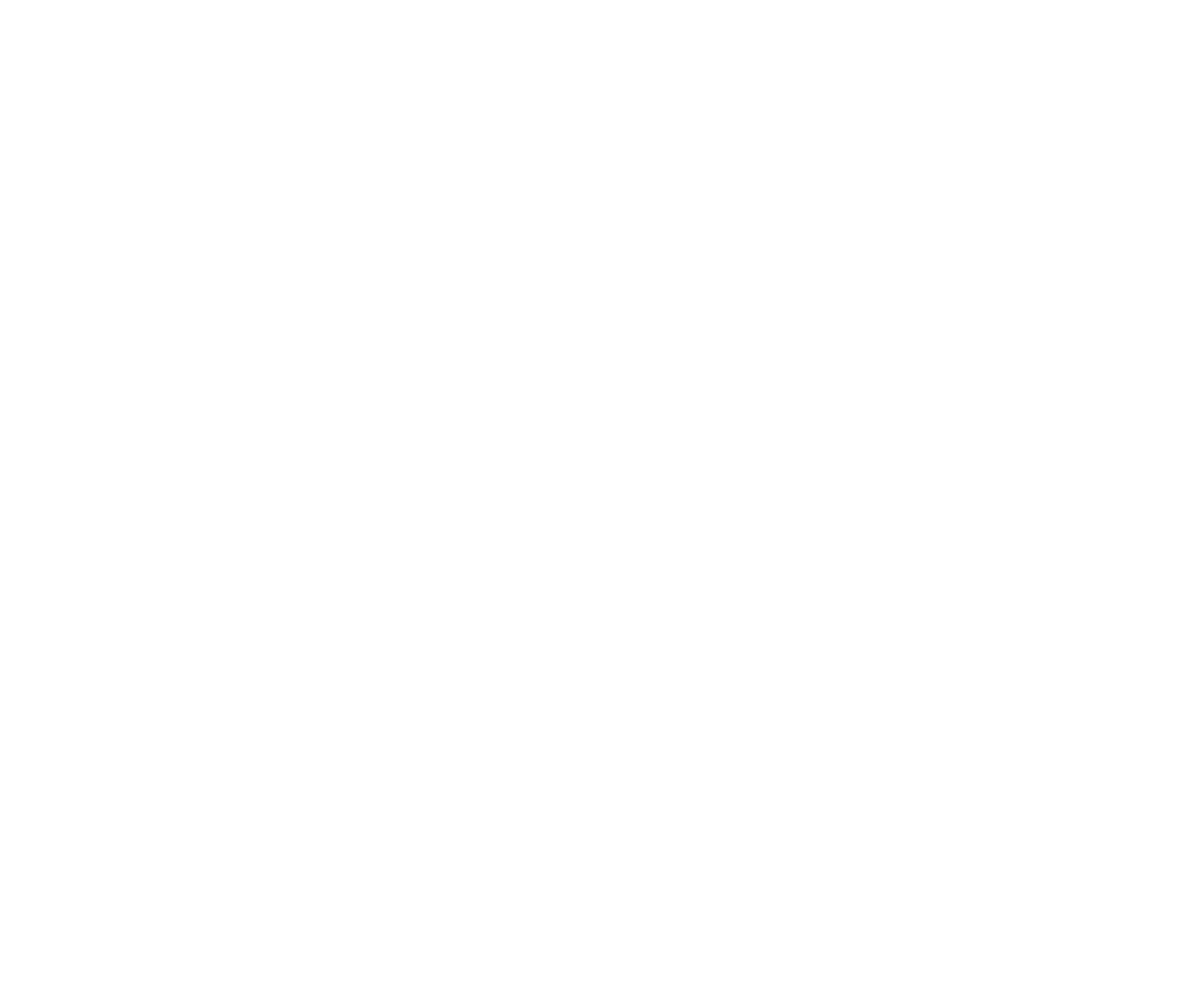
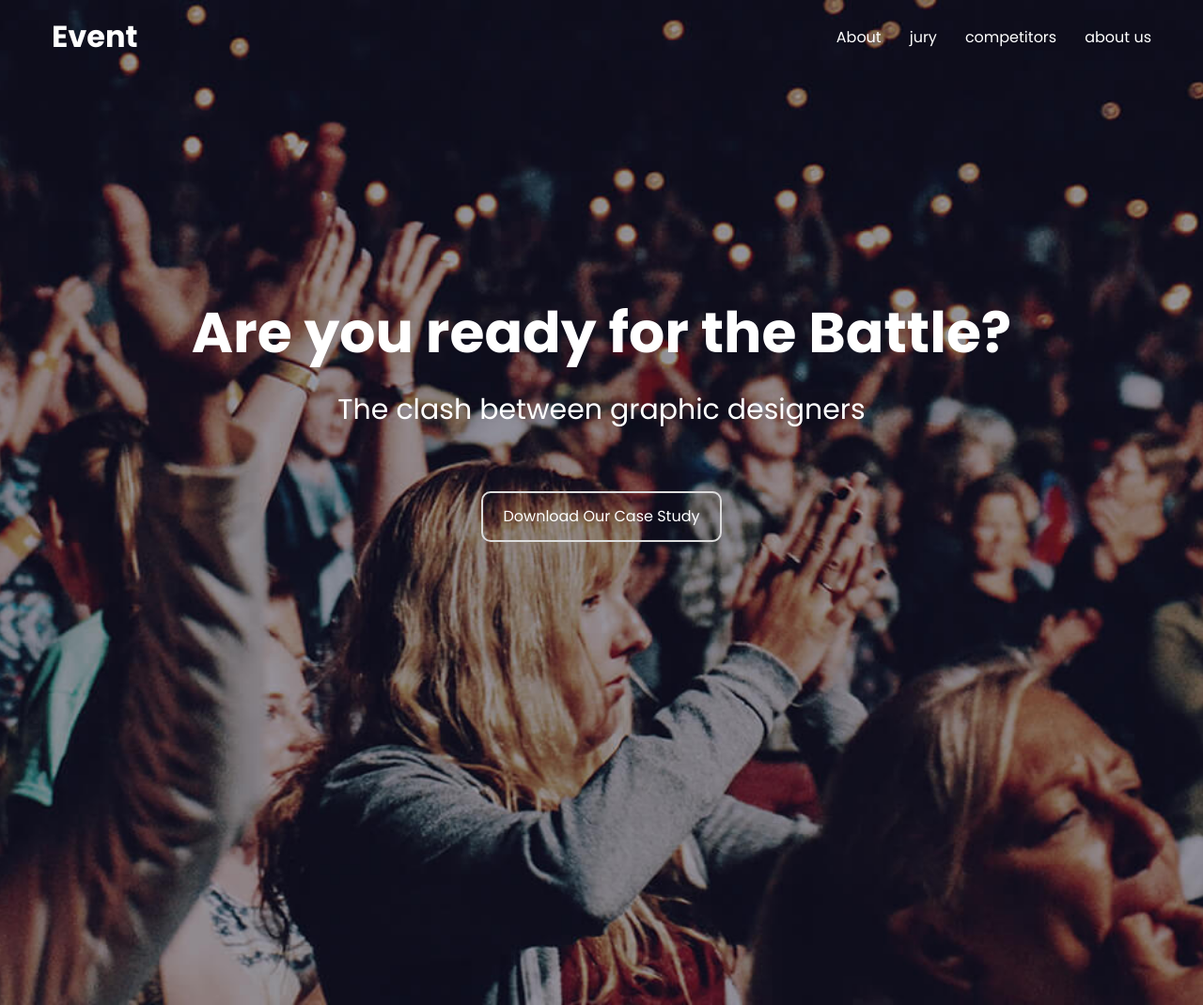
Before and after one commit to marcomorra/event, a plain HTML site: page index.html in a window 1280 px wide. Shown: the whole page at 94% size. Before the commit the page ends 800 px from the top, so only its background shows below. Drawn offline with Linux system fonts and the light colour scheme.

Commit message:
add styles for hero and header

```diff
--- a/index.html
+++ b/index.html
@@ -7,8 +7,50 @@
     <title>Event</title>
     <link rel="stylesheet" href="styles/normalize.css">
     <link rel="stylesheet" href="styles/style.css">
+    <link href="https://fonts.googleapis.com/css?family=Poppins:300,400,700&display=swap" rel="stylesheet">
 </head>
 <body>
+    <!-- start header -->
+    <header class="ba-header">
+            <div class="container">
+                <div class="ba-header-wrapper">
+                    <h1 class="ba-logo">
+                        <a href="#" class="ba-logo__link">Event</a>
+                    </h1>
+
+                    <nav class="ba-nav">
+                        <ul class="ba-menu">
+                            <li class="ba-menu__item">
+                                <a href="#" class="ba-menu__link">About</a>
+                            </li>
+                            <li class="ba-menu__item">
+                                <a href="#" class="ba-menu__link">jury</a>
+                            </li>
+                            <li class="ba-menu__item">
+                                <a href="#" class="ba-menu__link">competitors</a>
+                            </li>
+                            <li class="ba-menu__item">
+                                <a href="#" class="ba-menu__link">about us</a>
+                            </li>
+                        </ul>
+                    </nav>
+                </div>
+            </div>
+    </header>
+    <!-- end header -->
+    <main>
+        <!-- start hero -->
+        <section class="ba-section ba-hero">
+            <div class="container">
+                <h2 class="ba-hero__title">Are you ready for the Battle?</h2>
+                <p class="ba-hero__text">The clash between graphic designers</p>
+                <a href="#" class="ba-btn">Download Our Case Study</a>
+            </div>
+        </section>
+        <!-- end hero -->
+    </main>
+
+
 
 </body>
 </html>
--- a/styles/style.css
+++ b/styles/style.css
@@ -0,0 +1,100 @@
+body{
+    font-family: 'Poppins', sans-serif;
+}
+
+a{
+    text-decoration: none;
+}
+
+.container{
+    width: 100%;
+    padding: 0 15px;
+    margin: 0 auto;
+    max-width: 1170px;
+}
+
+.ba-header{
+    position: absolute;
+    width: 100%;
+    left: 0;
+    top: 0;
+}
+
+.ba-header-wrapper{
+    display: flex;
+    justify-content: space-between;
+    align-items: center;
+}
+
+.ba-menu{
+    display: flex;
+    justify-content: space-between;
+    list-style: none;
+}
+
+.ba-menu__item + .ba-menu__item{
+    margin-left: 30px;
+}
+
+.ba-menu__link{
+    color: #fff;
+    transition: .2s;
+
+}
+
+.ba-menu__link:hover,
+.ba-menu__link:focus{
+    color: #e71cb4;
+}
+.ba-menu__link:active{
+    color: pink;
+}
+
+.ba-logo__link{
+    color: #fff;
+}
+
+
+.ba-hero{
+    background-color: #000;
+    background-image: url(../images/hero.jpg);
+    background-size: cover;
+    background-position:  center center;
+    min-height: 100vh;
+    text-align: center;
+    color: #fff;
+    padding-top: 33.75vh;
+}
+
+.ba-hero__title{
+    font-size: 3.75rem;
+    letter-spacing: 0;
+    margin-bottom: 0;
+}
+
+.ba-hero__text{
+    font-size: 1.875rem;
+    margin-bottom: 2.33em;
+}
+
+
+.ba-btn{
+    border: 2px solid rgb(221, 221, 221);
+    border-radius: 10px;
+    background-color: transparent;
+    height: 50px;
+    line-height: 50px;
+    padding: 0 21px;
+    color: #fff;
+    text-decoration: none;
+    display: inline-block;
+    transition: 0.4s;
+}
+.ba-btn:hover,
+.ba-btn:focus{
+    background-color: #fff;
+    color: #000;
+}
+.ba-btn:active{
+    opacity: 0.8;
+}
```
